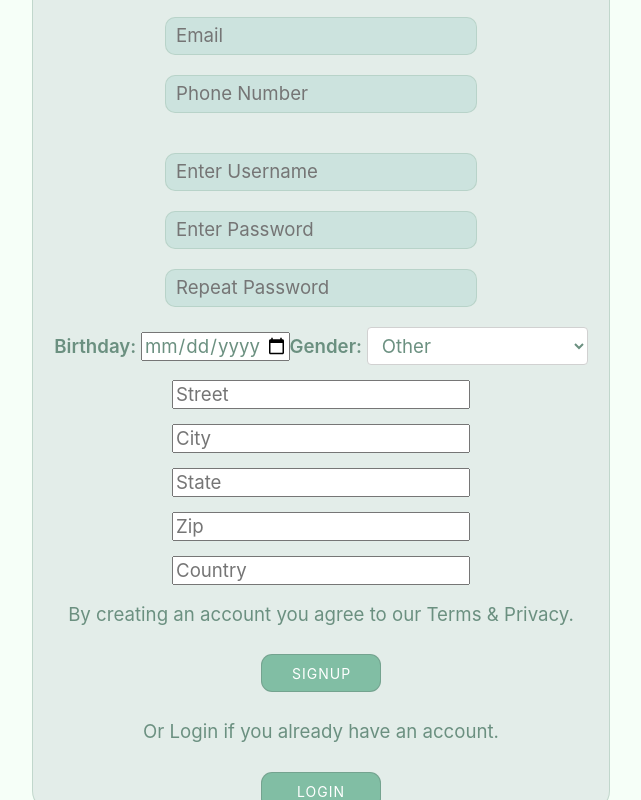
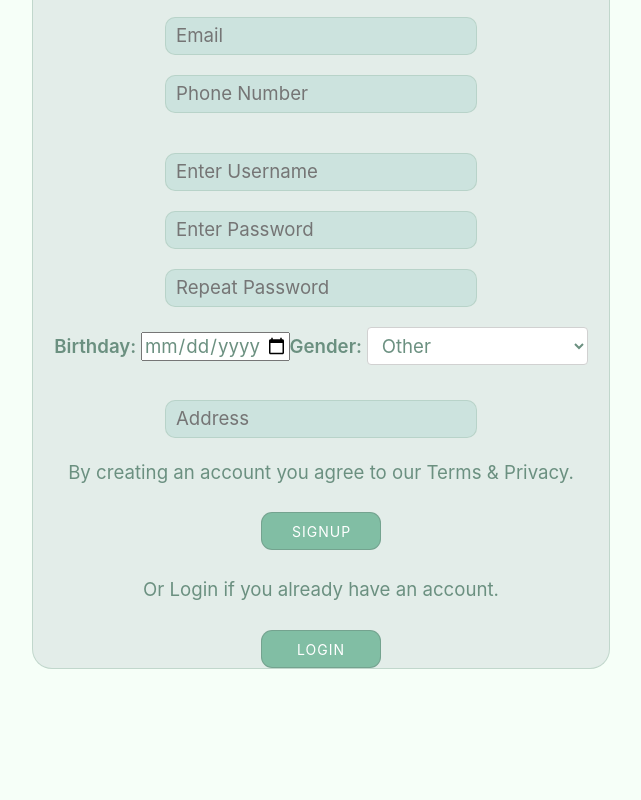
Before and after one commit to ardeng124/rentnbuy-3120-group-project, a React (Create React App) app in the folder group-y/: page /register in a window 1280 px wide. Shown: the part 510-1310 px from the top of the page, without its empty margins (319-960 px from the left). After the commit the page ends 1179 px from the top, so only its background shows below. Built offline with nearby package versions, Linux system fonts and the light colour scheme.

Commit message:
Simplified Location into one field item

```diff
--- a/group-y/src/Components/SignUpForm.js
+++ b/group-y/src/Components/SignUpForm.js
@@ -16,23 +16,9 @@ const SignUpForm = ({updateFn}) => {
         repeatPassword: '',
         birthday: '',
         age: '',
-        gender: ''
-        // location: {
-        //     street: '',
-        //     city: '',
-        //     state: '',
-        //     zipCode: '',
-        //     country: ''
-        // }
+        gender: '',
+        location: ''
     }
-
-    // const location = {
-    //     street: '',
-    //     city: '',
-    //     state: '',
-    //     zipCode: '',
-    //     country: ''
-    // }
 
     const [formInfo, setFormInfo] = useState(initialState)
 
@@ -65,16 +51,8 @@ const SignUpForm = ({updateFn}) => {
             setFormInfo({...formInfo, phoneNumber: event.target.value})
         } else if (name === "gender") {
             setFormInfo({...formInfo, gender: event.target.value})
-        } else if (name === "street") {
-            setFormInfo({...formInfo, street: event.target.value})
-        } else if (name === "city") {
-            setFormInfo({...formInfo, city: event.target.value})
-        } else if (name === "zipCode") {
-            setFormInfo({...formInfo, zipCode: event.target.value})
-        } else if (name === "state") {
-            setFormInfo({...formInfo, state: event.target.value})
-        } else if (name === "country") {
-            setFormInfo({...formInfo, country: event.target.value})
+        } else if (name === "address") {
+            setFormInfo({...formInfo, location: event.target.value})
         }
     }
 
@@ -110,6 +88,7 @@ const SignUpForm = ({updateFn}) => {
                 <label htmlFor="start">Birthday: </label>
                 <input type="date" id="start" name="birthday" min="1901-01-01" max="2022-12-31" onChange={updateField} required/>
 
+                {/* Gender */}
                 <label htmlFor="start">Gender: </label>
                 <select name="gender" placeholder="Type to search" onChange={updateField} required>
                     <option disabled={true} value="">--Choose a option--</option>
@@ -119,33 +98,7 @@ const SignUpForm = ({updateFn}) => {
                 </select>
 
                 {/* Address */}
-                <div class="form-group">
-                    <input type="street"
-                        class="form-control"
-                        id="street"
-                        pattern="[A-Za-z]"
-                        placeholder="Street"/>
-
-                    <input type="city"
-                        class="form-control"
-                        id="city"
-                        placeholder="City"/>
-
-                    <input type="state"
-                        class="form-control"
-                        id="state"
-                        placeholder="State"/>
-
-                    <input type="zip"
-                        class="form-control"
-                        id="zipCode"
-                        placeholder="Zip"/>
-
-                    <input type="country"
-                        class="form-control"
-                        id="country"
-                        placeholder="Country"/>
-                    </div>
+                <input className="input" type="text" placeholder="Address" name="address" onChange={updateField} required/>
 
 
                 <p> By creating an account you agree to our Terms & Privacy. </p>
```
